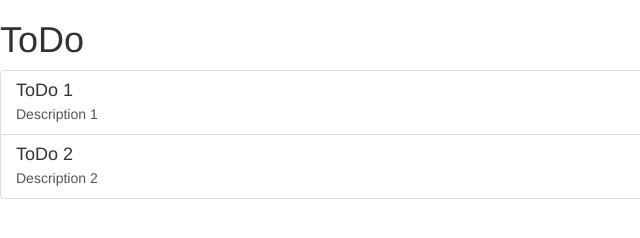
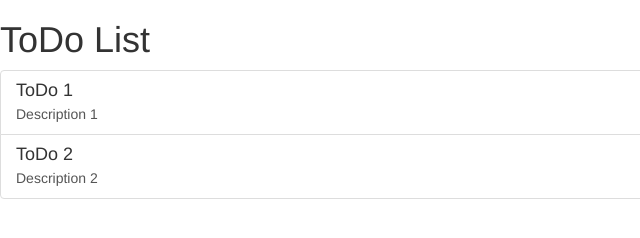
Before and after one commit to despinalr/todo, a website: page index.html in a window 1280 px wide. Shown: the full height of the page, 0-640 px from the left. Drawn offline with Linux system fonts and the light colour scheme; files whose address does not match are found by name.

Commit message:
little change

```diff
--- a/index.html
+++ b/index.html
@@ -7,7 +7,7 @@
 	</head>
 	<body ng-app='app'>
 	<div ng-controller='ctrlTest'>
-		<h1>ToDo</h1>
+		<h1>ToDo List</h1>
 		<div class="list-group">
   		<a href="#" class="list-group-item" ng-repeat='todo in todos'>
 		<h4 class="list-group-item-heading">{{ todo.name }}</h4>
```
